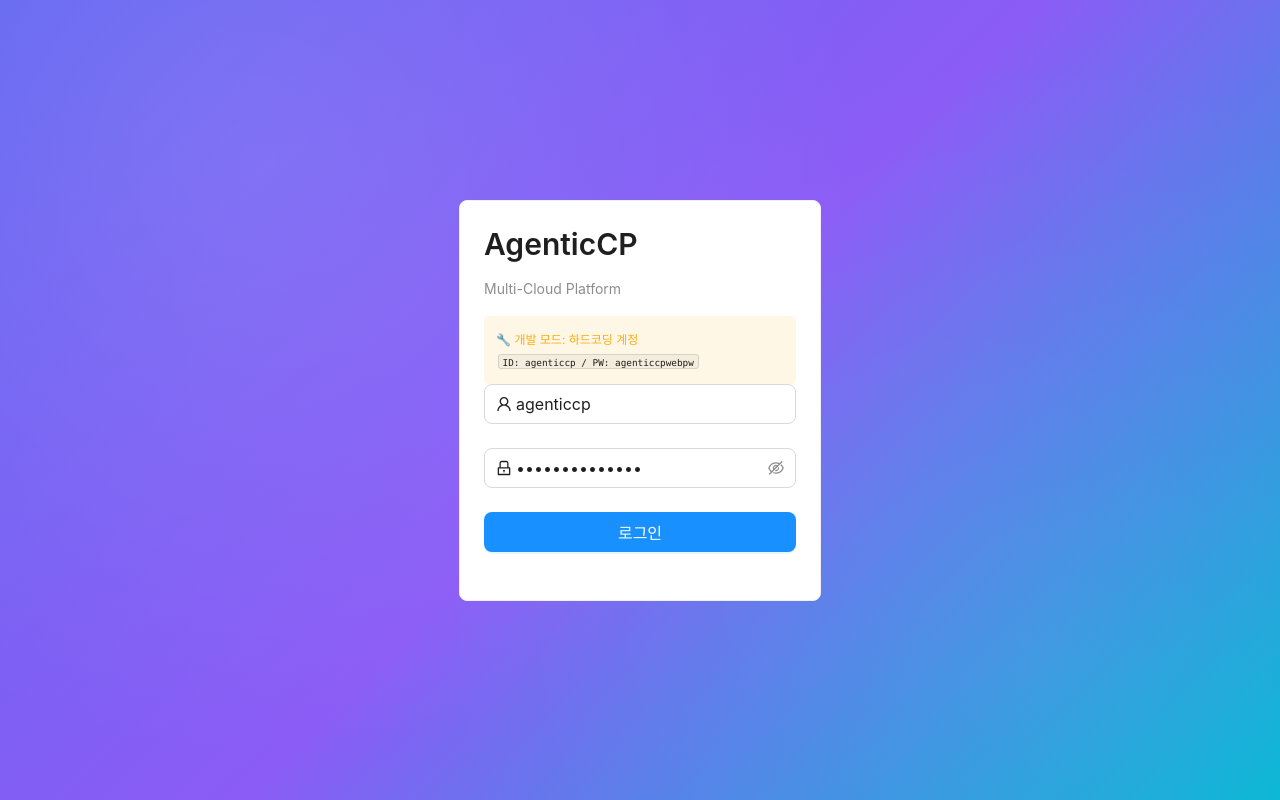
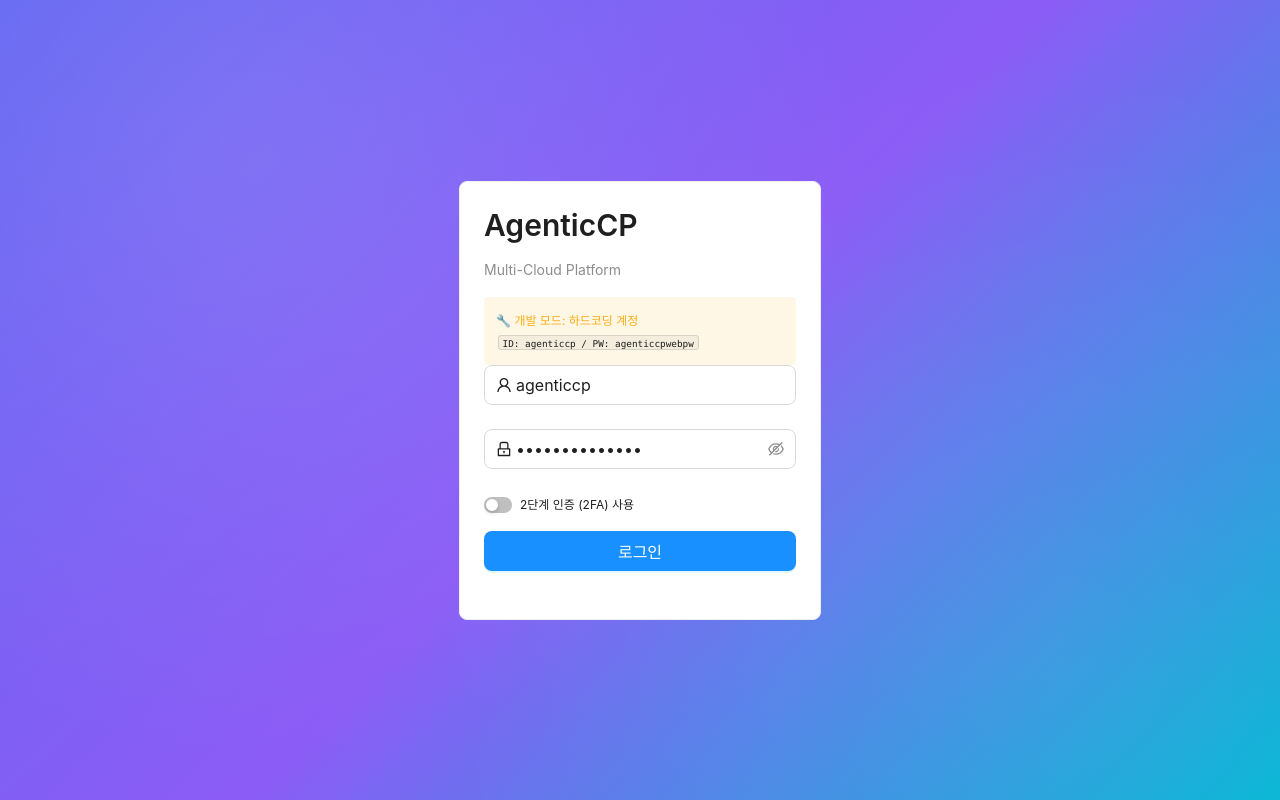
Before and after one commit to CCCloudPlatform/AgenticCP-Web, a React (Vite) app: page /login in a window 1280 px wide. Built offline with nearby package versions, Linux system fonts and the light colour scheme; no server answers.

Commit message:
feat: 로그인 페이지 컴포넌트 개선
- 2FA(TOTP) 지원 추가
- 2단계 인증 토글 스위치 추가
- TOTP 코드 입력 필드 및 검증 로직 추가
- 사용자 경험 개선을 위한 UI 업데이트
- 인증 코드 입력 필드 스타일링

```diff
--- a/src/pages/auth/LoginPage.tsx
+++ b/src/pages/auth/LoginPage.tsx
@@ -1,9 +1,9 @@
-import { Form, Input, Button, Card, Typography, message } from 'antd';
-import { UserOutlined, LockOutlined } from '@ant-design/icons';
+import { Form, Input, Button, Card, Typography, message, Switch } from 'antd';
+import { UserOutlined, LockOutlined, SafetyOutlined } from '@ant-design/icons';
 import { useNavigate } from 'react-router-dom';
 import { useAuth } from '@/hooks/useAuth';
 import { ROUTES } from '@/constants';
-import { useEffect } from 'react';
+import { useEffect, useState } from 'react';
 import './LoginPage.scss';
 
 const { Title, Text } = Typography;
@@ -11,12 +11,14 @@ const { Title, Text } = Typography;
 interface LoginFormValues {
   username: string;
   password: string;
+  totpCode?: string;
 }
 
 const LoginPage = () => {
   const navigate = useNavigate();
   const { login, isAuthenticated, isLoading, error, clearError } = useAuth();
   const [form] = Form.useForm();
+  const [showTotp, setShowTotp] = useState(false);
 
   useEffect(() => {
     if (isAuthenticated) {
@@ -92,6 +94,35 @@ const LoginPage = () => {
               autoComplete="current-password"
             />
           </Form.Item>
+
+          <div style={{ marginBottom: 16 }}>
+            <Switch
+              checked={showTotp}
+              onChange={setShowTotp}
+              size="small"
+            />
+            <Text style={{ marginLeft: 8, fontSize: 12 }}>
+              2단계 인증 (2FA) 사용
+            </Text>
+          </div>
+
+          {showTotp && (
+            <Form.Item
+              name="totpCode"
+              rules={[
+                { required: showTotp, message: '인증 코드를 입력하세요' },
+                { len: 6, message: '인증 코드는 6자리여야 합니다' },
+                { pattern: /^\d{6}$/, message: '숫자만 입력 가능합니다' }
+              ]}
+            >
+              <Input
+                prefix={<SafetyOutlined />}
+                placeholder="6자리 인증 코드"
+                maxLength={6}
+                style={{ textAlign: 'center', letterSpacing: '0.2em' }}
+              />
+            </Form.Item>
+          )}
           <Form.Item>
             <Button
               type="primary"
```
